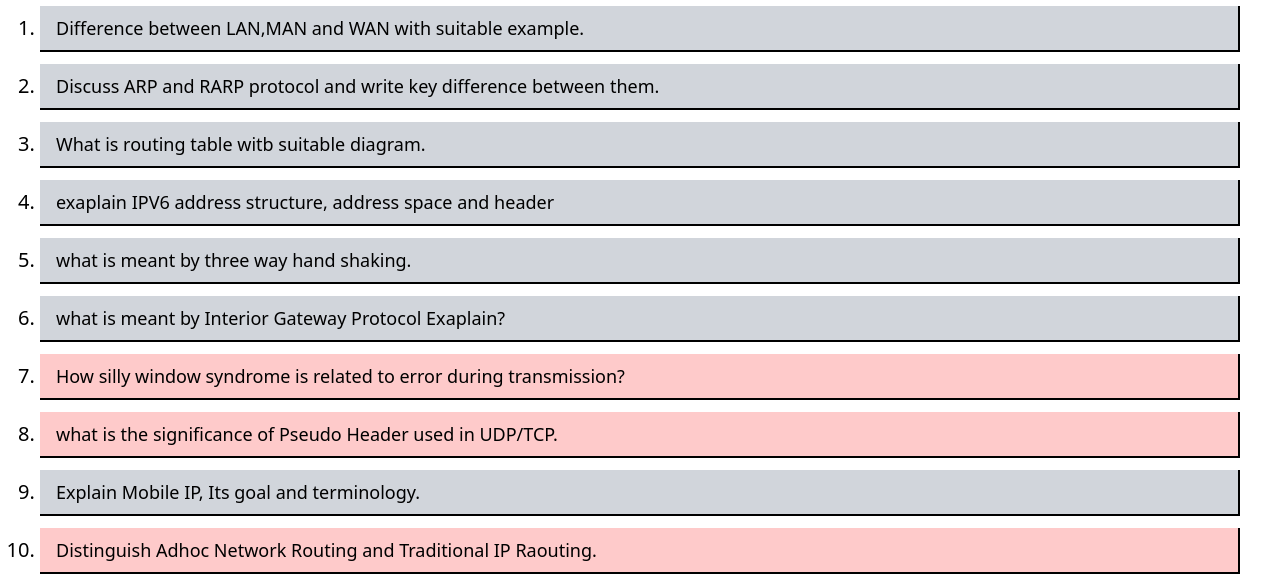
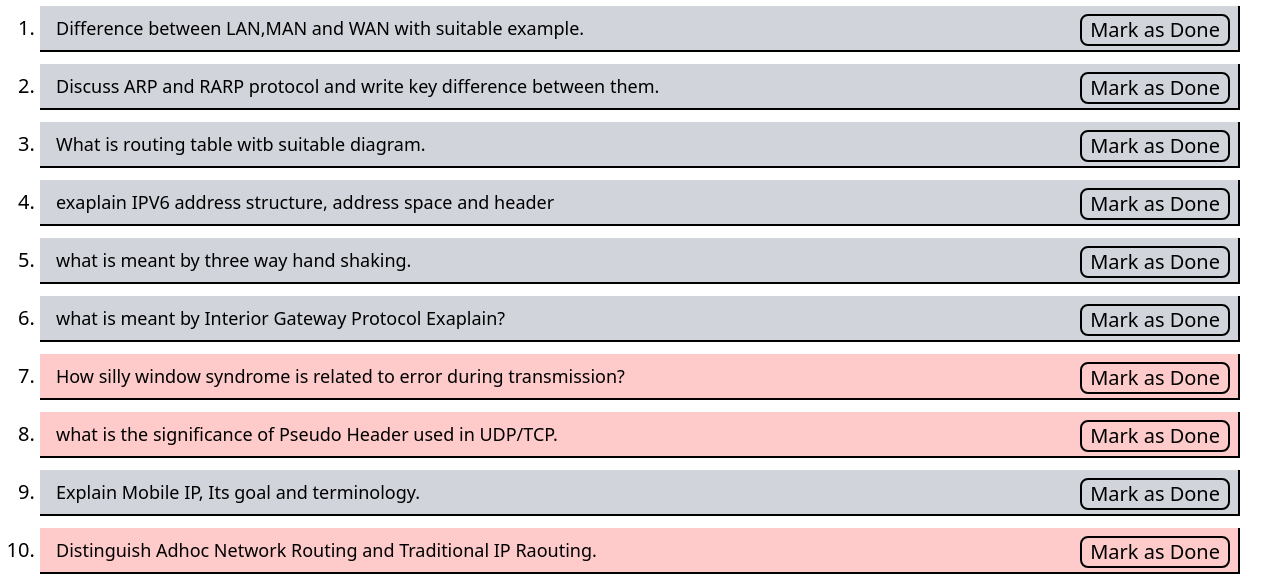
Before and after one commit to iamjunedkhan/Exam_Questions, a plain HTML site: page index.html in a window 1280 px wide. Shown: the part 190-775 px from the top of the page. Drawn offline with nearby package versions, Linux system fonts and the light colour scheme.

Commit message:
button added

```diff
--- a/index.html
+++ b/index.html
@@ -215,103 +215,127 @@
       {
         title: "Difference between LAN,MAN and WAN with suitable example.",
         link: "https://www.geeksforgeeks.org/difference-between-lan-man-and-wan/",
+        status: "Mark as Done",
       },
       {
         title:
           "Discuss ARP and RARP protocol and write key difference between them.",
         link: "https://www.geeksforgeeks.org/difference-between-arp-and-rarp/",
+        status: "Mark as Done",
       },
       {
         title: "What is routing table witb suitable diagram.",
         link: "https://www.geeksforgeeks.org/routing-tables-in-computer-network/",
+        status: "Mark as Done",
       },
       {
         title: "exaplain IPV6 address structure, address space and header",
         link: "https://youtu.be/U3rGOTxwXAI",
+        status: "Mark as Done",
       },
       {
         title: "what is meant by three way hand shaking.",
         link: "https://www.guru99.com/tcp-3-way-handshake.html",
+        status: "Mark as Done",
       },
       {
         title: "what is meant by Interior Gateway Protocol Exaplain?",
         link: "https://www.techopedia.com/definition/26132/interior-gateway-protocol-igp",
+        status: "Mark as Done",
       },
       {
         title:
           "How silly window syndrome is related to error during transmission?",
         link: "#",
+        status: "Mark as Done",
       },
       {
         title: "what is the significance of Pseudo Header used in UDP/TCP.",
         link: "#",
+        status: "Mark as Done",
       },
       {
         title: "Explain Mobile IP, Its goal and terminology.",
         link: "https://www.geeksforgeeks.org/mobile-internet-protocol-or-mobile-ip/",
+        status: "Mark as Done",
       },
       {
         title: "Distinguish Adhoc Network Routing and Traditional IP Raouting.",
         link: "#",
+        status: "Mark as Done",
       },
       {
         title: "explain three types of Routing Protocols with their features.",
         link: "https://www.geeksforgeeks.org/classes-of-routing-protocols/",
+        status: "Mark as Done",
       },
       {
         title: "Explain IEEE 802.11 with architecture.",
         link: "https://www.tutorialspoint.com/what-are-ieee-802-11-networks",
+        status: "Mark as Done",
       },
       {
         title: "Distinguish Cellular network and WLAN.",
         link: "https://www.geeksforgeeks.org/difference-between-cellular-and-wi-fi-networks/",
+        status: "Mark as Done",
       },
       {
         title: "Explain the terms handover ",
         link: "https://www.geeksforgeeks.org/handoff-in-cellular-telecommunications/",
+        status: "Mark as Done",
       },
       {
         title: "Explain the terms Roaming ",
         link: "/roaming.html",
+        status: "Mark as Done",
       },
       {
         title: "What is S-TCP and M-TCP.",
         link: "#",
+        status: "Mark as Done",
       },
       {
         title: "Explain GSM Services.",
         link: "#",
+        status: "Mark as Done",
       },
       {
         title: "Write Architecture of TCP/IP Protocol.",
         link: "#",
+        status: "Mark as Done",
       },
       {
         title:
           "Explain Interior Gateway Protocol and Exterior Gateway protocol?",
         link: "#",
+        status: "Mark as Done",
       },
       {
         title: "Explain concept of spread spectrum",
         link: "#",
+        status: "Mark as Done",
       },
       {
         title:
           "Write difference between Ad – hoc Network routing and Traditional IP routing",
         link: "#",
+        status: "Mark as Done",
       },
       {
         title: "Explain I-TCP , S-TCP , M-TCP",
         link: "#",
+        status: "Mark as Done",
       },
       {
         title: "What do you mean by M-Commerce also write pros & Cons ",
         link: "#",
+        status: "Mark as Done",
       },
       {
         title:
           "Write example of Commercial Mobile Operating Systems and also explain them ",
         link: "#",
+        status: "Mark as Done",
       },
     ];
 
@@ -349,6 +373,8 @@
         li.classList.add("border-black");
         li.classList.add("transition-all");
         li.classList.add("hover:font-bold");
+        //        li.classList.add('flex');
+        //       li.classList.add('justify-between');
 
         let a = document.createElement("a");
         a.classList.add("text-lg");
@@ -367,7 +393,36 @@
         if (element.link === "#") {
           li.classList.add("bg-red-200");
         }
+
+        let span = document.createElement("span");
+        span.classList.add('border-2');
+        span.classList.add('border-black');
+        span.classList.add('px-2');
+        span.classList.add('rounded-lg');
+        span.classList.add('hover:cursor-pointer');
+        span.classList.add('rounded-lg');
+
+
+
+        span.innerText = element.status;
+        span.addEventListener("click", (e) => {
+          console.log("span clicked");
+          element.status = element.status === "Done" ? "Mark as Done" : "Done";
+          span.innerText = element.status;
+          if (span.innerText === "Done") {
+            li.classList.remove("bg-gray-300");
+            li.classList.add("bg-green-300");
+          }else{
+            li.classList.remove("bg-green-300");
+            li.classList.add("bg-gray-300");
+          }
+          console.log(span.innerText);
+        });
+
+        span.classList.add("float-right");
         li.append(a);
+        li.append(span);
+
         li.addEventListener("click", (e) => {
           navigator.clipboard.writeText(e.target.innerText);
           let myalert = document.getElementById("alert");
```
